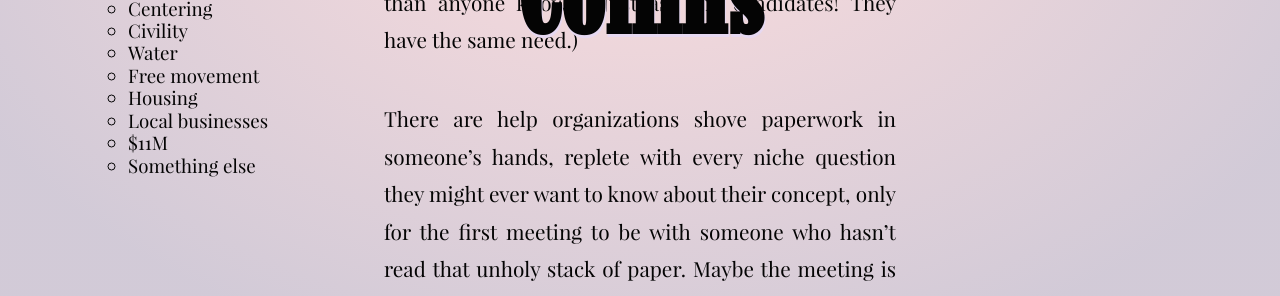
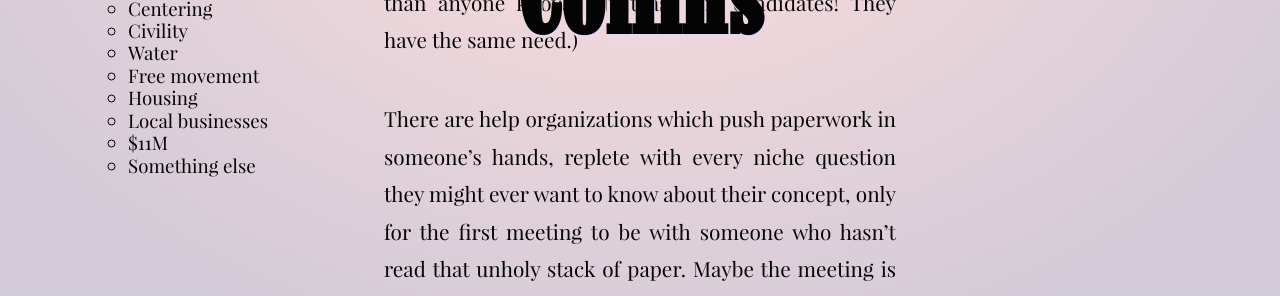
Before and after one commit to tiliv/antibody, a Jekyll site: the page built from docs/journal/autumn-ryan-Resilience-in-Fort-Collins/index.md, in a window 1280 px wide and 900 px high, scrolled down 2418 px. Shown: the part 156-452 px from the top of the window. Built offline with Jekyll 4.4.1, drawn with Linux system fonts in a browser that asks for light colours; some of the changed text lies outside the part shown.

Commit message:
Patch grammar

```diff
--- a/docs/journal/autumn-ryan-Resilience-in-Fort-Collins/index.md
+++ b/docs/journal/autumn-ryan-Resilience-in-Fort-Collins/index.md
@@ -42,7 +42,7 @@ I see people with bills they can't pay before there is any eviction notice, so o
 
 Our entrepreneurs meet on a Wednesday at 9am, while others can't. There are more events going on in the community for business owners and by non-profits than anyone knows. (Just ask the candidates! They have the same need.)
 
-There are help organizations shove paperwork in someone's hands, replete with every niche question they might ever want to know about their concept, only for the first meeting to be with someone who hasn't read that unholy stack of paper. Maybe the meeting is a rejection, and everyone's time was wasted.
+There are help organizations which push paperwork in someone's hands, replete with every niche question they might ever want to know about their concept, only for the first meeting to be with someone who hasn't read that unholy stack of paper. Maybe the meeting is a rejection, and everyone's time was wasted.
 
 To seek help is costly on time, and to be lost in a game of qualification is insulting to them. They resent this declaration that they are not right for help. It is monstrously alienating and strengthens any underground culture that critiques the worth of these systems. The systems and agents do not ask for meaningful feedback, and certainly can't implement unsolicited feedback.
 
```
